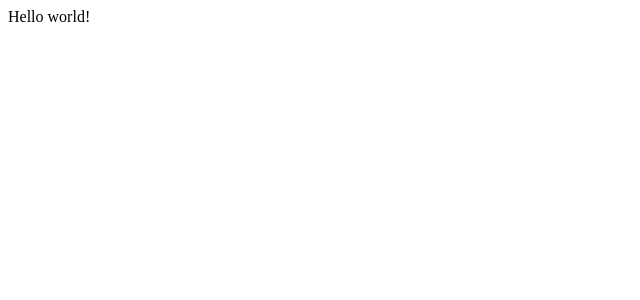
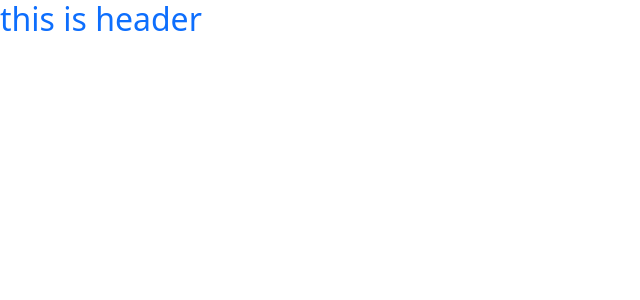
Before and after one commit to hossainshakil242/travel-guru-client, a React (Vite) app: page / in a window 1280 px wide. Shown: the top 300 px of the page, without its empty margins (0-640 px from the left). Built offline with nearby package versions, Linux system fonts and the light colour scheme.

Commit message:
install react-bootstrap and create some component

```diff
--- a/package.json
+++ b/package.json
@@ -10,9 +10,11 @@
     "preview": "vite preview"
   },
   "dependencies": {
+    "bootstrap": "^5.3.1",
     "localforage": "^1.10.0",
     "match-sorter": "^6.3.1",
     "react": "^18.2.0",
+    "react-bootstrap": "^2.8.0",
     "react-dom": "^18.2.0",
     "react-router-dom": "^6.14.2",
     "sort-by": "^1.2.0"
--- a/src/Route/route.jsx
+++ b/src/Route/route.jsx
@@ -1,9 +1,10 @@
 import { createBrowserRouter } from "react-router-dom";
+import Root from './../root/Root';
 
 const router = createBrowserRouter([
     {
         path: "/",
-        element: <div>Hello world!</div>,
+        element: <Root></Root>
     },
 ]);
 
--- /dev/null
+++ b/src/component/Header.jsx
@@ -0,0 +1,11 @@
+import React from 'react';
+
+const Header = () => {
+    return (
+        <div>
+            <h2 className='text-primary'>this is header</h2>
+        </div>
+    );
+};
+
+export default Header;
--- a/src/main.jsx
+++ b/src/main.jsx
@@ -1,7 +1,8 @@
 import React from 'react'
 import ReactDOM from 'react-dom/client'
 import { RouterProvider } from 'react-router-dom'
-import router from './Route/route'
+import 'bootstrap/dist/css/bootstrap.min.css';
+import router from './route/Route';
 
 
 ReactDOM.createRoot(document.getElementById('root')).render(
--- /dev/null
+++ b/src/root/Root.jsx
@@ -0,0 +1,12 @@
+import React from 'react';
+import Header from '../component/Header';
+
+const Root = () => {
+    return (
+        <div>
+            <Header></Header>
+        </div>
+    );
+};
+
+export default Root;
```
Also changed, not shown: src/component/Home.jsx (added, +11 -0 lines), src/component/Login.jsx (added, +11 -0 lines), src/component/Register.jsx (added, +11 -0 lines), 1 other file (tests, documents, lock files or other folders).
